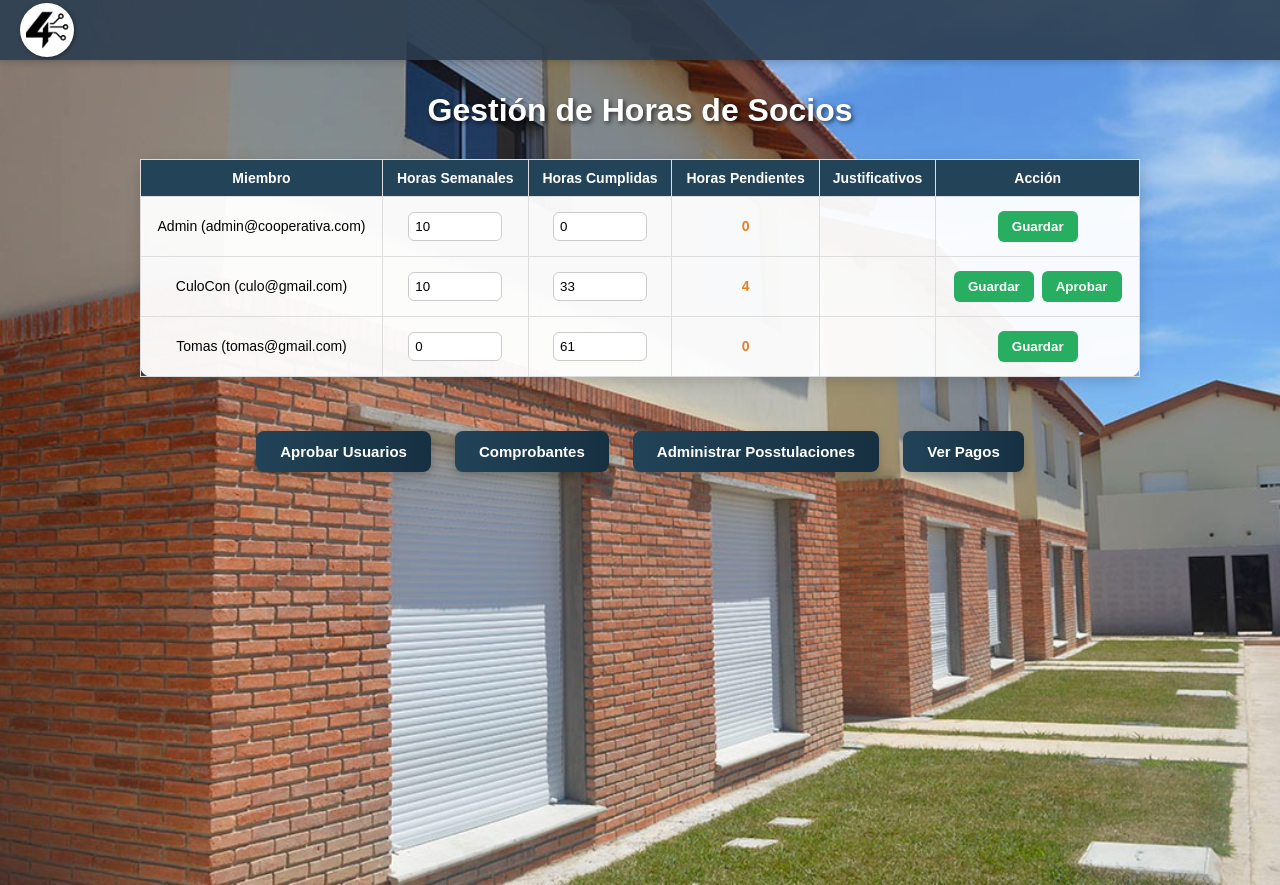
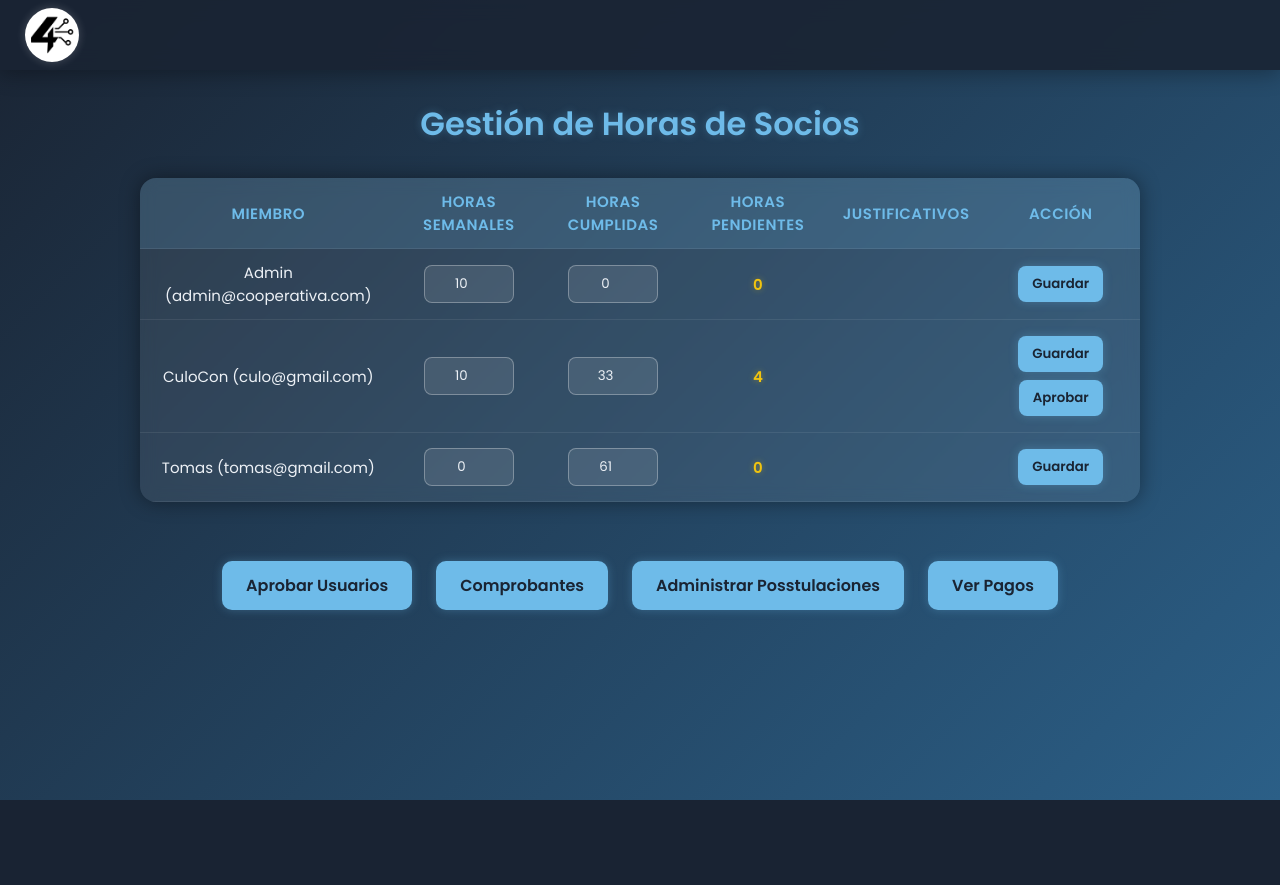
Before and after one commit to Fourtechk/Programacion, a PHP site: page /admin_horas.php in a window 1280 px wide. After the commit the page ends 800 px from the top, so only its background shows below. Run offline with PHP 8.4, Linux system fonts and the light colour scheme; the visitor is signed in with stand-in values (Sample User, id 1); data comes from the database, SQL or seed files in the repository.

Commit message:
cambios en admin.php, adminhoras.php, admincomprobante y adminpostulaciones.

```diff
--- a/Proyecto2daentrega/htdocs/admin_horas.php
+++ b/Proyecto2daentrega/htdocs/admin_horas.php
@@ -104,125 +104,186 @@ $usuarios = $conexion->query("
 <head>
 <meta charset="UTF-8">
 <title>Administrador de Horas - Root</title>
+<link href="https://fonts.googleapis.com/css2?family=Poppins:wght@400;600&display=swap" rel="stylesheet">
 <style>
+/* ======== ESTILO GENERAL ======== */
+* {
+  box-sizing: border-box;
+  margin: 0;
+  padding: 0;
+  font-family: "Poppins", sans-serif;
+}
+
 body {
-  font-family: "Poppins", sans-serif;
-  background-image: url('landingpage.jpg');
-  background-size: cover;
-  background-position: center;
-  margin: 0;
+  background: linear-gradient(135deg, #1a2433, #2b5f87);
+  background-attachment: fixed;
   min-height: 100vh;
-  display: flex;
-  flex: 1;
-  padding: 20px;
   display: flex;
   flex-direction: column;
   align-items: center;
-  padding-top: 65px;
+  padding: 100px 20px 40px;
+  color: #edf1f6;
 }
+
+/* ======== HEADER ======== */
 header {
-      background-color: rgba(44, 62, 80, 0.9);
-      height: 60px;
-      width: 99.9%;
-      left:0px;
+  background: rgba(26, 36, 51, 0.9);
+  backdrop-filter: blur(10px);
+  height: 70px;
+  width: 100%;
+  position: fixed;
+  top: 0;
+  left: 0;
   display: flex;
   justify-content: space-between;
   align-items: center;
-      padding: 0 20px;
-      box-shadow: 0 2px 8px rgba(0, 0, 0, 0.2);
-      position: absolute;
-      top: 0px;
-
+  padding: 0 25px;
+  box-shadow: 0 4px 20px rgba(0, 0, 0, 0.3);
   z-index: 10;
 }
+
+.logo {
+  display: flex;
+  align-items: center;
+  height: 100%;
+}
+.logo img {
+  height: 54px;
+  border-radius: 50%;
+  box-shadow: 0 0 10px rgba(255, 255, 255, 0.2);
+}
+
+/* ======== TÍTULO ======== */
 h2 {
   text-align: center;
   font-size: 32px;
-      color: white;
-      text-shadow: 2px 2px 4px rgba(0,0,0,0.6);
+  color: #6ebbe9;
+  text-shadow: 0 0 8px rgba(110, 187, 233, 0.3);
   margin-bottom: 30px;
+  font-weight: 600;
 }
+
+/* ======== TABLA ======== */
 table {
   width: 100%;
   max-width: 1000px;
   border-collapse: collapse;
-  background: rgba(255,255,255,0.95);
-  border-radius: 12px;
-  box-shadow: 0 4px 15px rgba(0,0,0,0.15);
-  margin-bottom: 20px;
+  background: rgba(255, 255, 255, 0.08);
+  backdrop-filter: blur(8px);
+  border-radius: 16px;
+  overflow: hidden;
+  box-shadow: 0 0 20px rgba(0, 0, 0, 0.4);
+  margin-bottom: 25px;
+  animation: fadeIn 0.8s ease-in-out;
 }
+
 th, td {
-  border: 1px solid #ddd;
-  padding: 10px;
-  font-size: 14px;
+  padding: 12px;
+  font-size: 15px;
   text-align: center;
+  color: #edf1f6;
+  border-bottom: 1px solid rgba(255, 255, 255, 0.08);
 }
+
 th {
-  background: #224358;
-  color: white;
+  background: rgba(110, 187, 233, 0.15);
+  color: #6ebbe9;
+  text-transform: uppercase;
+  letter-spacing: 0.5px;
 }
+
+tr:nth-child(even) {
+  background: rgba(255, 255, 255, 0.04);
+}
+tr:hover {
+  background: rgba(255, 255, 255, 0.1);
+  transition: background 0.3s ease;
+}
+
+/* ======== INPUTS ======== */
 input[type="number"] {
-  width: 80px;
-  padding: 6px;
-  border-radius: 6px;
-  border: 1px solid #ccc;
+  width: 90px;
+  padding: 8px;
+  border-radius: 8px;
+  border: 1px solid rgba(255, 255, 255, 0.3);
+  background: rgba(255, 255, 255, 0.1);
+  color: #edf1f6;
+  text-align: center;
+  transition: 0.3s;
 }
+input[type="number"]:focus {
+  border-color: #6ebbe9;
+  background: rgba(255, 255, 255, 0.2);
+  outline: none;
+}
+
+/* ======== BOTONES DE TABLA ======== */
 button {
-  background: #27ae60;
-  color: white;
+  background: #6ebbe9;
+  color: #1a2433;
   border: none;
   padding: 8px 14px;
-  border-radius: 6px;
+  border-radius: 8px;
   cursor: pointer;
   font-weight: 600;
+  transition: all 0.3s ease;
   margin: 4px 2px;
+  box-shadow: 0 0 10px rgba(110, 187, 233, 0.3);
 }
 button:hover {
-  background: #219150;
+  background: #2b5f87;
+  color: #fff;
+  box-shadow: 0 0 12px rgba(110, 187, 233, 0.5);
+  transform: translateY(-2px);
 }
+
+/* ======== TEXTO DESTACADO ======== */
 .pendientes {
-  color: #e67e22;
+  color: #f1c40f;
   font-weight: bold;
+  text-shadow: 0 0 6px rgba(241, 196, 15, 0.4);
 }
+
+/* ======== CONTENEDOR DE BOTONES PRINCIPALES ======== */
 .btn-container {
   display: flex;
   justify-content: center;
+  flex-wrap: wrap;
   gap: 20px;
   margin-top: 30px;
-  flex-wrap: wrap;
 }
-.btn-container form {
-  margin: 0;
-}
+
 .btn {
-  background: linear-gradient(to right, #224358, #163041ff);
-  color: white;
+  background: #6ebbe9;
+  color: #1a2433;
   border: none;
   padding: 12px 24px;
-  border-radius: 8px;
-  font-size: 15px;
+  border-radius: 10px;
+  font-size: 16px;
   font-weight: 600;
   cursor: pointer;
-  box-shadow: 0 4px 10px rgba(0,0,0,0.2);
-  transition: transform 0.2s ease, box-shadow 0.2s ease;
+  box-shadow: 0 0 10px rgba(110, 187, 233, 0.3);
+  transition: all 0.3s ease;
 }
 .btn:hover {
+  background: #2b5f87;
+  color: #fff;
+  box-shadow: 0 0 14px rgba(110, 187, 233, 0.5);
   transform: translateY(-2px);
-  box-shadow: 0 6px 14px rgba(0,0,0,0.25);
-  background: linear-gradient(to right, #000508ff, #000502ff);
 }
- .logo {
-      display: flex;
-      align-items: center;
-      height: 100%;
-      padding: 5px 0;
+
+/* ======== ANIMACIÓN ======== */
+@keyframes fadeIn {
+  from { opacity: 0; transform: translateY(10px); }
+  to { opacity: 1; transform: translateY(0); }
 }
-    .logo img {
-      height: 54px;
-      width: auto;
-      object-fit: contain;
-      filter: drop-shadow(1px 1px 2px rgba(0, 0, 0, 0.4));
-      border-radius: 50%;
+
+/* ======== RESPONSIVE ======== */
+@media (max-width: 768px) {
+  h2 { font-size: 26px; }
+  table { font-size: 14px; }
+  th, td { padding: 8px; }
+  .btn { font-size: 14px; padding: 10px 18px; }
 }
 </style>
 </head>
@@ -232,6 +293,13 @@ button:hover {
     <img src="logo.jpeg" alt="Logo Cooperativa">
   </a>
 </header>
+
+
+
+<!-- Aquí sigue tu tabla y funcionalidad PHP original -->
+</body>
+</html>
+
   <h2>Gestión de Horas de Socios</h2>
 
   <?php if (isset($_GET["msg"])): ?>
```
Also changed, not shown: Proyecto2daentrega/htdocs/admin.php (+107 -62 lines), Proyecto2daentrega/htdocs/admin_comprobantes.php (+59 -51 lines), Proyecto2daentrega/htdocs/admin_postulacion.php (+63 -29 lines). Lines whose indentation alone changed are shown as unchanged.
